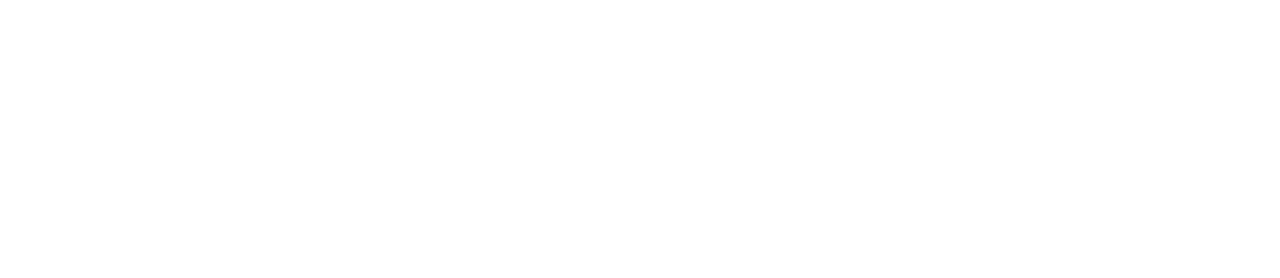
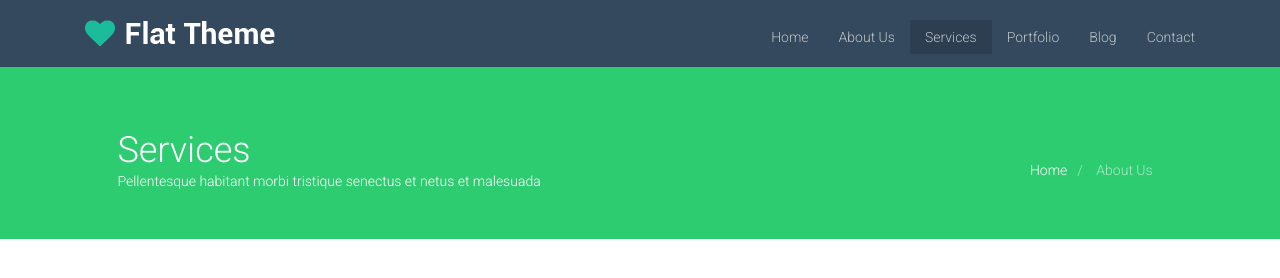
Before and after one commit to galiapedroza/Flat-theme, a plain HTML site: page services.html in a window 1280 px wide. Drawn offline with Linux system fonts and the light colour scheme.

Commit message:
avance de services

```diff
--- a/css/main.css
+++ b/css/main.css
@@ -219,6 +219,25 @@ nav ul li{
 	padding: 50px 0;
 }
 
+/*Cabecera*/
+.cabecera{
+	margin-top: 67px;
+	padding: 5% 8% 3%;
+}
+.c-claro,li{
+	color: #A9EAC5;
+}
+.c-claro li a{
+	color: #fff;
+}
+.cabecera h1{
+	font-weight: 300;
+	margin: 0px;
+}
+.c-claro li a:hover{
+	text-decoration: none;
+}
+
 
 /*CSS-PORTFOLIO*/
 .portfolio {
--- a/services.html
+++ b/services.html
@@ -19,9 +19,60 @@
     <link rel="apple-touch-icon-precomposed" sizes="114x114" href="images/ico/apple-touch-icon-114-precomposed.png">
     <link rel="apple-touch-icon-precomposed" sizes="72x72" href="images/ico/apple-touch-icon-72-precomposed.png">
     <link rel="apple-touch-icon-precomposed" href="images/ico/apple-touch-icon-57-precomposed.png">
-  </head><!--/head-->
+  </head>
+
   <body>
-    <!-- Inserte código aqui -->
+    <!--Navegador-->
+  <header class="header black-bg navbar-fixed-top">
+    <div class="container">
+      <div class="text-center">
+      <div class="navbar-header">
+        <button type="button" class="navbar-toggle collapsed" data-toggle="collapse" data-target="#navbar" aria-expanded="false" aria-controls="navbar">
+          <span class="sr-only">Navegación</span>
+          <span class="icon-bar"></span>
+          <span class="icon-bar"></span>
+          <span class="icon-bar"></span>
+        </button>
+        <a href="index.html" class="navbar-brand">
+          <img src="images/logo.png" class="img-responsive">
+        </a>
+      </div>
+      <div id="navbar" class="collapse navbar-collapse">
+        <ul class="nav navbar-nav navbar-right">
+          <li><a href="index.html">Home</a></li>
+          <li><a href="about-us.html">About Us</a></li>
+          <li><a class="active" href="services.html">Services</a></li>
+          <li><a href="portfolio.html">Portfolio</a></li>
+          <li><a href="blog.html">Blog</a></li>
+          <li><a href="contact-us.html">Contact</a></li>
+          <li role="separator" class="divider"></li>
+        </ul>
+      </div>
+      </div>
+    </div>
+  </header>
+
+  <!--Cabecera-->
+  <section class="cabecera green-bg">
+  <div class="container">
+    <div class="row">
+      <div class="col-sm-6">
+        <h1>Services</h1>
+        <p>Pellentesque habitant morbi tristique senectus et netus et malesuada</p>
+    </div>
+    <div class="col-sm-6">
+        <nav>
+        <ul class="pull-right c-claro">
+          <li><a href="index.html">Home</a></li>/
+          <li class="active">About Us</li>
+      </ul>
+      </nav>
+  </div>
+</div>
+</div>
+</section>
+
+
 
     <script src="js/jquery.js"></script>
     <script src="js/bootstrap.min.js"></script>
```
